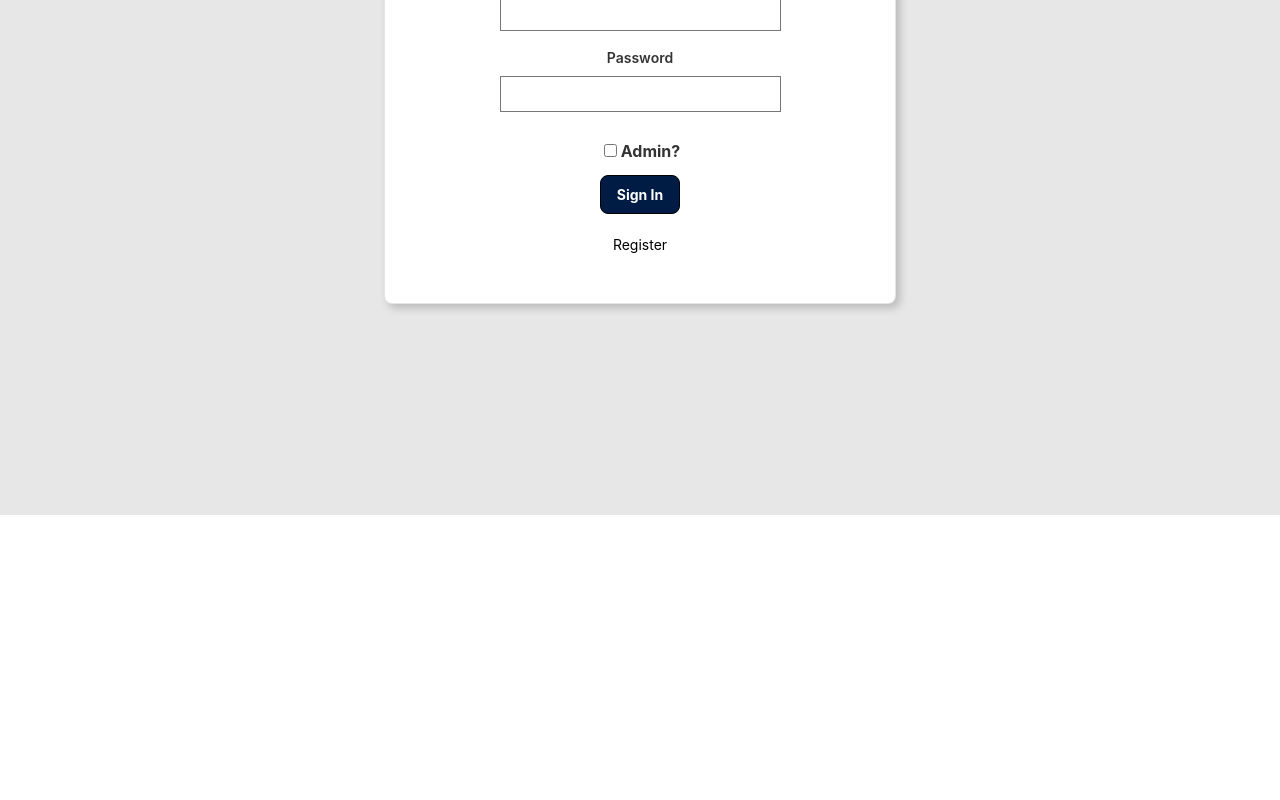
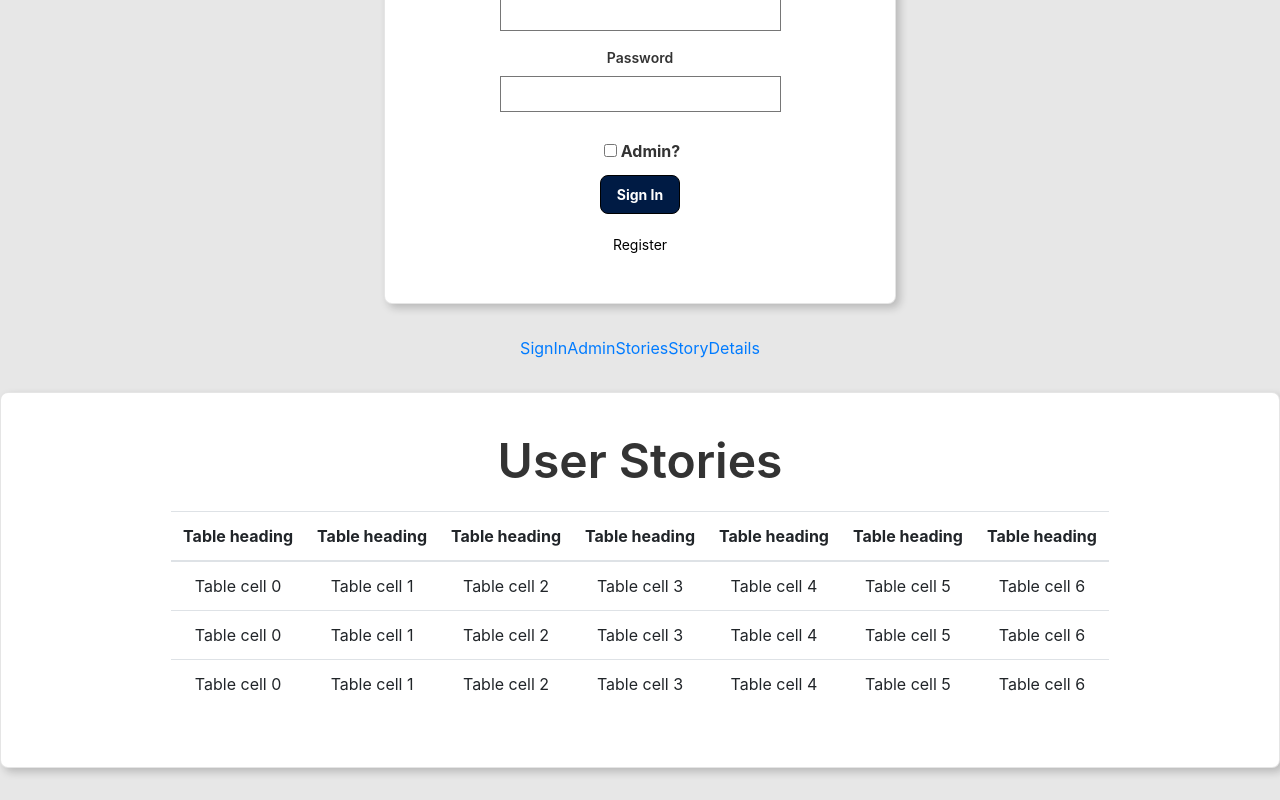
Before and after one commit to trustinsimpson/arch-front-end, a React (Create React App) app: page /adminstories in a window 1280 px wide. Shown: the part 285-1085 px from the top of the page. Before the commit the page ends 800 px from the top, so only its background shows below. Built offline with nearby package versions, Linux system fonts and the light colour scheme.

Commit message:
added dev nav menu, admin stories page, story details, and partial setup of seperate routes per page

```diff
--- a/package.json
+++ b/package.json
@@ -7,9 +7,11 @@
     "@testing-library/react": "^11.2.3",
     "@testing-library/user-event": "^12.6.2",
     "bootstrap": "^4.6.0",
+    "formik": "^2.2.6",
     "react": "^17.0.1",
     "react-bootstrap": "^1.4.3",
     "react-dom": "^17.0.1",
+    "react-router-dom": "^5.2.0",
     "react-scripts": "4.0.1",
     "tachyons": "^4.12.0",
     "web-vitals": "^0.2.4"
--- a/src/App.js
+++ b/src/App.js
@@ -1,11 +1,18 @@
 import React, { Component, useState } from 'react';
-import Navigation from './components/navigation/Navigation';
 import Register from './components/register/Register';
 import UserForm from './components/userForm/UserForm';
 import SignIn from './components/signIn/SignIn';
 import './App.css';
 import 'bootstrap/dist/css/bootstrap.min.css';
 import Tachyons from 'tachyons';
+
+// Pages and Navigation
+import Navigation from './components/navigation/Navigation';
+import Nav from './components/navigation/Nav';
+import { BrowserRouter, Route, Switch } from 'react-router-dom';
+import AdminStories from './components/adminStories/AdminStories';
+import Login from './components/signIn/SignIn';
+import StoryDetails from './components/adminStories/StoryDetails';
 
 class App extends Component {
   constructor() {
@@ -47,6 +54,17 @@ class App extends Component {
               : <Register onRouteChange={this.onRouteChange}/>
           )
         }
+        <BrowserRouter>
+<div>
+  <Nav />
+    <Switch>
+     <Route path="/" component={Login} exact/>
+     <Route path="/adminstories" component={AdminStories}/>
+     <Route path="/storydetails" component={StoryDetails}/>
+    <Route component={Error}/>
+   </Switch>
+</div>
+</BrowserRouter>
       </div>
     );
   }
--- /dev/null
+++ b/src/components/adminStories/AdminStories.js
@@ -0,0 +1,48 @@
+import React from 'react';
+import '../userForm/Userform.css';
+import { Button, InputGroup, FormControl, Table } from 'react-bootstrap';
+
+const AdminStories = () => {
+    return (
+      <article className="bg-white br3 ba b--black-10 mv4 w-100 w-50-m w-25-l mw9 shadow-5 center">
+        <main className="pa4 black-80">
+          <div>
+
+{/* Fields: Id, summary, description, type, complexity, estimate time, cost */}
+
+            <fieldset id="User Stories" className="ba b--transparent ph0 mh0">
+              <legend className="f1 fw6 ph0 mh0">User Stories</legend>
+              <Table responsive>
+                <thead>
+                  <tr>
+                    {Array.from({ length: 7 }).map((_, index) => (
+                      <th key={index}>Table heading</th>
+                    ))}
+                  </tr>
+                </thead>
+                <tbody>
+                  <tr>
+                    {Array.from({ length: 7 }).map((_, index) => (
+                      <td key={index}>Table cell {index}</td>
+                    ))}
+                  </tr>
+                  <tr>
+                    {Array.from({ length: 7 }).map((_, index) => (
+                      <td key={index}>Table cell {index}</td>
+                    ))}
+                  </tr>
+                  <tr>
+                    {Array.from({ length: 7 }).map((_, index) => (
+                      <td key={index}>Table cell {index}</td>
+                    ))}
+                  </tr>
+                </tbody>
+              </Table>
+            </fieldset>
+          </div>
+        </main>
+      </article>
+    );
+  }
+
+export default AdminStories;
--- /dev/null
+++ b/src/components/adminStories/StoryDetails.js
@@ -0,0 +1,42 @@
+import React from 'react';
+import '../userForm/Userform.css';
+import { Button, InputGroup, FormControl, Table } from 'react-bootstrap';
+
+const StoryDetails = (props) => {
+    return (
+      <article className="bg-white br3 ba b--black-10 mv4 w-100 w-50-m w-25-l mw9 shadow-5 center">
+        <main className="pa4 black-80">
+          <div>
+
+{/* Fields: summary, description, type, complexity, estimate time, cost, Status */}
+
+            <fieldset id="User Stories" className="ba b--transparent ph0 mh0">
+              <legend className="f1 fw6 ph0 mh0">Story #{props.ID} </legend>
+              <h5>Type:</h5>
+              <p>{props.type}</p>
+              <h5>Priority:</h5>
+              <p>{props.priority}</p>
+              <h5>Summary:</h5>
+              <p>{props.summary}</p>
+              <h5>Description:</h5>
+              <p>{props.description}</p>
+              <h5>Estimated Time For Completion:</h5>
+              <p>{props.time}</p>
+              <h5>Cost:</h5>
+              <p>{props.cost}</p>
+              <h5>Status:</h5>
+              <p>{props.status}</p>
+              <Button variant="success" className="pa1 ma1">
+                Accept
+              </Button>
+              <Button variant="danger" className="pa1 ma1">
+                Decline
+              </Button>
+            </fieldset>
+          </div>
+        </main>
+      </article>
+    );
+  }
+
+export default StoryDetails;
--- /dev/null
+++ b/src/components/navigation/Nav.js
@@ -0,0 +1,15 @@
+import React from 'react';
+
+import { NavLink } from 'react-router-dom';
+
+const Nav = () => {
+    return (
+       <div>
+          <NavLink to="/">SignIn</NavLink>
+          <NavLink to="/adminstories">AdminStories</NavLink>
+          <NavLink to="/storydetails">StoryDetails</NavLink>
+       </div>
+    );
+}
+
+export default Nav;
--- a/src/components/signIn/SignIn.js
+++ b/src/components/signIn/SignIn.js
@@ -14,7 +14,7 @@ class SignIn extends React.Component {
     this.setState({signInEmail: event.target.value})
   }
 
-  onPasswrodChange = (event) => {
+  onPasswordChange = (event) => {
     this.setState({signInPassword: event.target.value})
   }
 
--- a/src/components/userForm/UserForm.js
+++ b/src/components/userForm/UserForm.js
@@ -1,8 +1,25 @@
-import React from 'react';
+import React, { Component } from 'react';
 import './Userform.css';
-import { Button, InputGroup, FormControl, Dropdown } from 'react-bootstrap';
+import { Button, InputGroup, FormControl } from 'react-bootstrap';
 
-const UserForm = () => {
+class UserForm extends Component {
+  constructor (props) {
+    super(props);
+    this.state = {
+      Type: '',
+      Priority: '',
+      Summary: '',
+      Description: '',
+      Time: '',
+      Cost: '',
+      formErrors: {email: '', password: ''},
+      emailValid: false,
+      passwordValid: false,
+      formValid: false
+    }
+  }
+
+  render () {
     return (
 <article className="bg-white br3 ba b--black-10 mv4 w-100 w-50-m w-25-l mw6 shadow-5 center">
         <main className="pa4 black-80">
@@ -14,7 +31,7 @@ const UserForm = () => {
                 {/* dropdown inputs */}
                 <div className="mb-2 w-100">
                   <div>
-                    <label for="type" className="pa1">Type of request:</label>
+                    <label htmlFor="type" className="pa1">Type of request:</label>
 
                     <select className="pointer" name="type" id="type">
                       <option value="enchancement">Enchancement</option>
@@ -24,9 +41,9 @@ const UserForm = () => {
                     </select>
                   </div>
                   <div>
-                    <label for="type"  className="pa1">Priority:</label>
+                    <label htmlFor="priority"  className="pa1">Priority:</label>
 
-                    <select className="pointer" name="type" id="type">
+                    <select className="pointer" name="priority" id="priority">
                       <option value="low">Low</option>
                       <option value="medium">Medium</option>
                       <option value="high">High</option>
@@ -80,5 +97,6 @@ const UserForm = () => {
       </article>
     );
   }
+}
 
 export default UserForm;
```
Also changed, not shown: src/components/checkButton/CheckButton.js (added, +32 -0 lines), src/components/adminForm/AdminForm.js (deleted), 2 other files (tests, documents, lock files or other folders).
